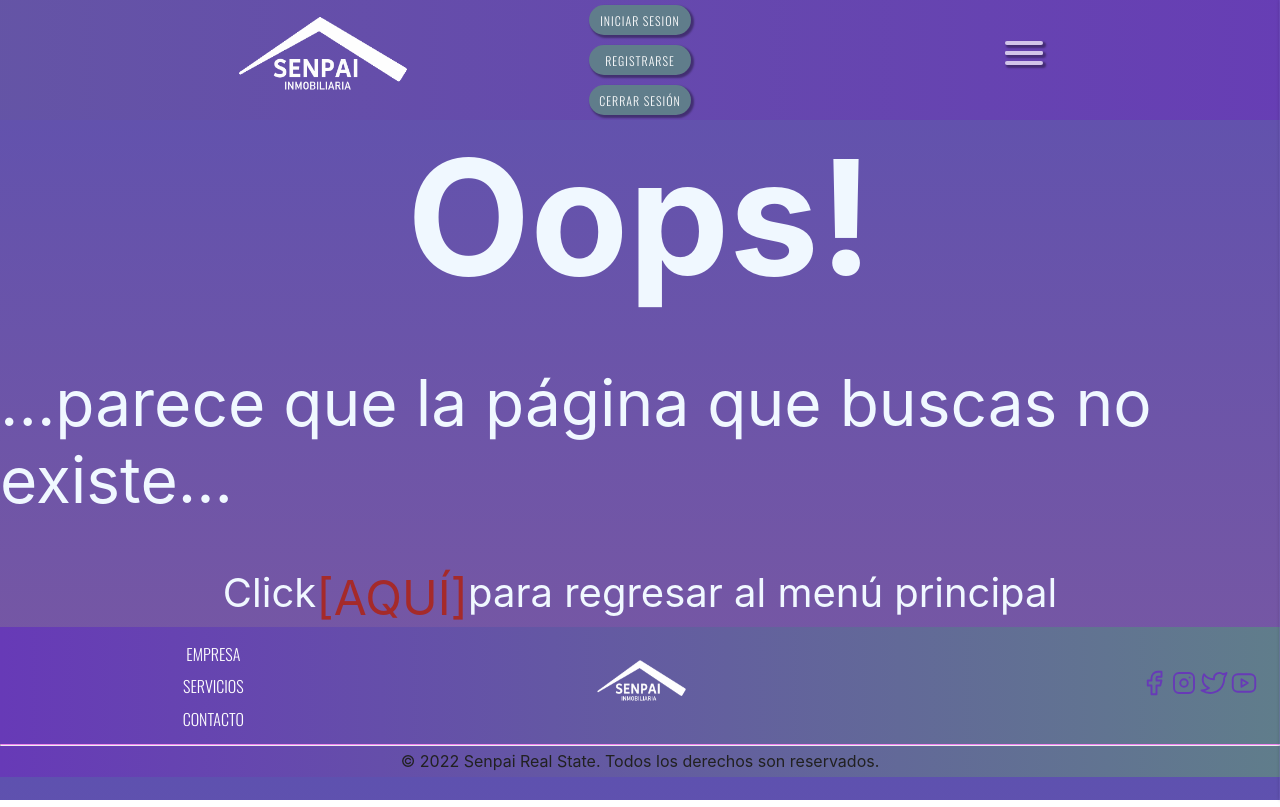
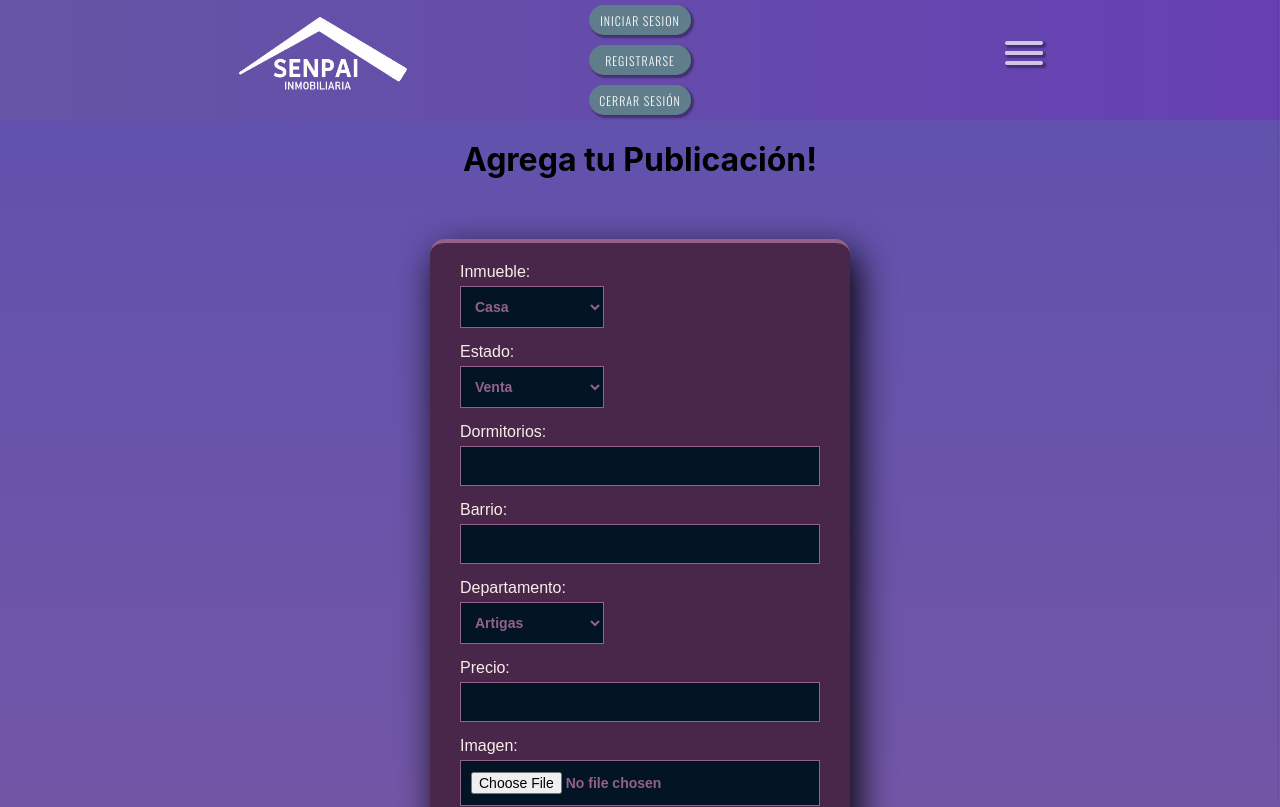
Before and after one commit to LucasNietoSilva/Proyecto_Final_Frontend, a React (Create React App) app in the folder inmobiliaria/: page /admin in a window 1280 px wide. Shown: the top 807 px of the page. Built offline with nearby package versions, Linux system fonts and the light colour scheme.

Commit message:
cambios finales G

```diff
--- a/inmobiliaria/package.json
+++ b/inmobiliaria/package.json
@@ -7,6 +7,7 @@
     "@testing-library/react": "^13.4.0",
     "@testing-library/user-event": "^13.5.0",
     "axios": "^1.3.3",
+    "multer": "^1.4.5-lts.1",
     "react": "^18.2.0",
     "react-dom": "^18.2.0",
     "react-router-dom": "^6.8.1",
--- /dev/null
+++ b/inmobiliaria/src/api/Rule_add.jsx
@@ -0,0 +1,28 @@
+import API from "./Rule_API";
+//consume la info para enviar al front
+
+export const registrarPublicacion = async (formData) => {
+  let url = "/api/publicaciones/nuevo";
+  return await API.post(url, formData, {
+    headers: { "Content-Type": "multipart/form-data" },
+  })
+    .then((response) => {
+      console.log(response.data);
+      return response.data;
+    })
+    .catch((error) => {
+      throw error || "Error procesando la solicitud";
+    });
+};
+
+/* export const agregarImg = async (formData) => {
+  let url = "/api/publicaciones/nuevaImg";
+  return await API.post(url, formData)
+    .then((response) => {
+      console.log(response.data);
+      return response.data;
+    })
+    .catch((error) => {
+      throw error.response.data.error || "Error procesando la solicitud";
+    });
+}; */
--- /dev/null
+++ b/inmobiliaria/src/components/Add/AddForm.jsx
@@ -0,0 +1,193 @@
+import React, { useState } from "react";
+import "./addForm.css";
+import { useNavigate } from "react-router-dom";
+import { toast } from "react-toastify";
+import { registrarPublicacion } from "../../api/Rule_add";
+/* import { agregarImg } from "../../api/Rule_add"; */
+
+//ESTADOS
+const AddForm = ({ setAuth }) => {
+  const [inputs, setInputs] = useState({
+    tipo: "",
+    estado: "",
+    dormitorios: "",
+    barrio: "",
+    departamento: "",
+    precio: "",
+  });
+
+  const [tipo, setTipo] = useState(null);
+  const [estado, setEstado] = useState(null);
+  const [departamento, setDepartamento] = useState(null);
+  const [image, setImage] = useState("");
+
+  //CAPTURAR VALORES
+  const handleImage = (e) => {
+    setImage(e.target.files[0]);
+  };
+
+  const captureSelectInm = (e) => {
+    setTipo(e.target.value);
+    console.log(e.target.value);
+  };
+  const captureSelectEst = (e) => {
+    setEstado(e.target.value);
+    console.log(e.target.value);
+  };
+  const captureSelectDepto = (e) => {
+    setDepartamento(e.target.value);
+    console.log(e.target.value);
+  };
+
+  const { dormitorios, barrio, precio } = inputs;
+
+  const onChange = (e) => {
+    setInputs({ ...inputs, [e.target.id]: e.target.value });
+    console.log(inputs);
+  };
+
+  const onSubmitForm = async (e) => {
+    e.preventDefault();
+    let formData = new FormData();
+    formData.append("image", image);
+    formData.append("tipo", tipo);
+    formData.append("estado", estado);
+    formData.append("dormitorios", dormitorios);
+    formData.append("barrio", barrio);
+    formData.append("departamento", departamento);
+    formData.append("precio", precio);
+    try {
+      registrarPublicacion(formData).then((item) => {
+        console.log(formData);
+      });
+    } catch (err) {
+      console.error(err.message);
+    }
+  };
+
+  return (
+    <div className="div-tamaño">
+      <h1 className="add-title"> Agrega tu Publicación!</h1>
+      <form className="form" onSubmit={onSubmitForm}>
+        <div className="form-body">
+          <div className="departamento label-input">
+            <label className="form__label" for="inmueble">
+              Inmueble:
+            </label>
+            <select
+              className="form__label"
+              name="Inmueble"
+              id="dep"
+              onChange={captureSelectInm}
+            >
+              <option value="Casa">Casa</option>
+              <option value="Apartamento">Apartamento</option>
+              <option value="Local Comercial">Local Comercial</option>
+            </select>
+          </div>
+          <div className="departamento label-input">
+            <label className="form__label" for="estado">
+              Estado:
+            </label>
+            <select
+              className="form__label"
+              name="Estado"
+              id="dep"
+              onChange={captureSelectEst}
+            >
+              <option value="Venta">Venta</option>
+              <option value="Alquiler">Alquiler</option>
+            </select>
+          </div>
+          <div className="dorm label-input">
+            <label className="form__label" for="dormitorios">
+              Dormitorios:
+            </label>
+            <input
+              type="number"
+              value={dormitorios}
+              onChange={(e) => onChange(e)}
+              id="dormitorios"
+              className="form__input"
+            />
+          </div>
+          <div className="barrio label-input">
+            <label className="form__label" for="barrio">
+              Barrio:
+            </label>
+            <input
+              type="text"
+              value={barrio}
+              onChange={(e) => onChange(e)}
+              id="barrio"
+              className="form__input"
+            />
+          </div>
+          <div className="departamento label-input">
+            <label className="form__label" for="departamento">
+              Departamento:
+            </label>
+            <select
+              value={departamento}
+              onChange={captureSelectDepto}
+              name="departamentos"
+              id="dep"
+            >
+              <option value="Artigas">Artigas</option>
+              <option value="Canelones">Canelones</option>
+              <option value="Cerro Largo">Cerro Largo</option>
+              <option value="Colonia">Colonia</option>
+              <option value="Durazno">Durazno</option>
+              <option value="Flores">Flores</option>
+              <option value="Florida">Florida</option>
+              <option value="Lavalleja">Lavalleja</option>
+              <option value="Maldonado">Maldonado</option>
+              <option value="Montevideo">Montevideo</option>
+              <option value="Paysandu">Paysandú</option>
+              <option value="Rio Negro">Río Negro</option>
+              <option value="Rivera">Rivera</option>
+              <option value="Rocha">Rocha</option>
+              <option value="Salto">Salto</option>
+              <option value="San Jose">San José</option>
+              <option value="Soriano">Soriano</option>
+              <option value="Tacuarembo">Tacuarembó</option>
+              <option value="Treinta y Tres">Treinta y Tres</option>
+            </select>
+          </div>
+          <div className="precio label-input">
+            <label className="form__label" for="precio">
+              Precio:
+            </label>
+            <input
+              type="number"
+              value={precio}
+              onChange={(e) => onChange(e)}
+              id="precio"
+              className="form__input"
+            />
+          </div>
+          <div className="imagen label-input">
+            <label className="form__label" for="imagen">
+              Imagen:
+            </label>
+            <input
+              type="file"
+              name="image"
+              onChange={handleImage}
+              /* value={email} */
+              /* id="email" */
+              className="form__input"
+            />
+          </div>
+        </div>
+        <div class="footer">
+          <button type="submit" class="btn">
+            Agregar
+          </button>
+        </div>
+      </form>
+    </div>
+  );
+};
+
+export default AddForm;
--- /dev/null
+++ b/inmobiliaria/src/components/Add/addForm.css
@@ -0,0 +1,83 @@
+body{
+    background: #bdc3c7;
+    background: linear-gradient(rgb(94, 81, 175),rgb(122, 88, 162));
+    margin: 0;
+    padding: 0;
+    box-sizing: border-box;
+}
+
+.form{
+    width: 420px;
+    height: auto;
+    background: #49274A;
+    margin: 60px auto;
+    box-shadow: 7px 13px 37px #000;
+    padding: 20px 30px;
+    border-top: 4px solid #94618B;
+    color: #F8EEE7;
+    font-family: Arial, Helvetica, sans-serif;
+    border-radius: 15px;
+    bottom: 150px;
+}
+
+
+.form-body{
+    text-align: left;
+}
+
+.form__label{
+    width: 100%;
+}
+
+.form__input{
+    border: 1px solid #94618B;
+    margin-bottom: 15px;
+    padding: 11px 10px;
+    background: #031424;
+    font-size: 14px;
+    font-weight: bold;
+    color: #94618B;
+}
+
+.footer{
+    text-align: center;
+    margin-top: 20px;
+}
+
+.btn{
+    width: 40%;
+    height: 40px;
+    background-color: #94618B;
+    border: none;
+    color: #FFFF;
+    margin-bottom: 16px;
+    font-size: 14px;
+}
+
+.label-input{
+    display: flex;
+    flex-direction: column;
+    gap: 5px;
+}
+
+.fecha{
+    width: 40%;
+}
+
+#dep{
+    width: 40%;
+    border: 1px solid #94618B;
+    margin-bottom: 15px;
+    padding: 11px 10px;
+    background: #031424;
+    font-size: 14px;
+    font-weight: bold;
+    color: #94618B;
+}
+
+.add-title{
+    display: flex;
+    justify-content: center;
+    padding-top: 20px;
+
+}
--- a/inmobiliaria/src/components/Header/nav_burger/Nav.jsx
+++ b/inmobiliaria/src/components/Header/nav_burger/Nav.jsx
@@ -1,20 +1,22 @@
 import React, { useState } from "react";
 import "./nav.css";
+import { useNavigate } from "react-router-dom";
 
 function Nav() {
   const [menu, setMenu] = useState(false);
-  const [animationBurger, setAnimationBurger] = useState(false)
-
+  const [animationBurger, setAnimationBurger] = useState(false);
 
   const animationNavbar = () => {
-    setAnimationBurger (!animationBurger)
+    setAnimationBurger(!animationBurger);
     setMenu(!menu);
-  }
-
+  };
 
   return (
     <>
-      <div className={`burger ${animationBurger ? "open" : ""}`} onClick={animationNavbar}>
+      <div
+        className={`burger ${animationBurger ? "open" : ""}`}
+        onClick={animationNavbar}
+      >
         <span></span>
         <span></span>
         <span></span>
@@ -22,7 +24,7 @@ function Nav() {
       </div>
       <nav className={`nav ${menu ? "nav-open" : ""}`} id="nav">
         <li>
-          <a href="#">Inicio</a>
+          <a href="/">Inicio</a>
         </li>
         <li>
           <a href="#">Empresa</a>
@@ -37,7 +39,7 @@ function Nav() {
           <a href="#">Contacto</a>
         </li>
         <li>
-          <a href="#">Administrar</a>
+          <a href="/admin">Administrar</a>
         </li>
       </nav>
     </>
--- a/inmobiliaria/src/index.js
+++ b/inmobiliaria/src/index.js
@@ -8,6 +8,7 @@ import Register from "./components/Registrer/RegistrationForm";
 import ErrorPage from "./Error-page";
 import Footer from "./components/Footer/Footer";
 import Header from "./components/Header/Header";
+import AddForm from "./components/Add/AddForm";
 
 const router = createBrowserRouter([
   {
@@ -22,13 +23,23 @@ const router = createBrowserRouter([
     ),
   },
   {
+    path: "/admin",
+    element: (
+      <>
+        <Header />
+        <AddForm />
+        <Footer />
+      </>
+    ),
+  },
+  {
     path: "/login",
     element: <Login />,
   },
   {
     path: "/register",
     element: <Register />,
-  }
+  },
 ]);
 
 const root = ReactDOM.createRoot(document.getElementById("root"));
```
Also changed, not shown: inmobiliaria/src/api/Rule_add_img.jsx (added, +14 -0 lines), 1 other file (tests, documents, lock files or other folders).
